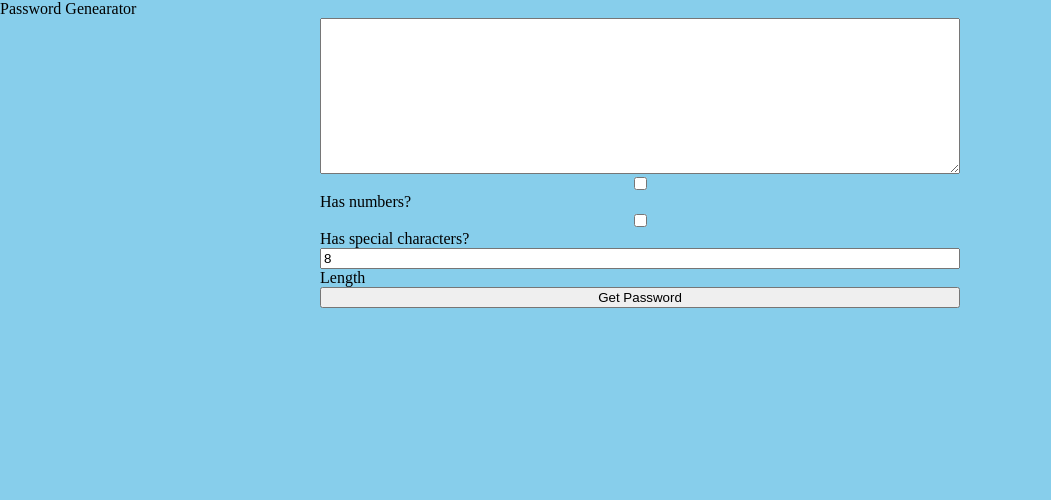
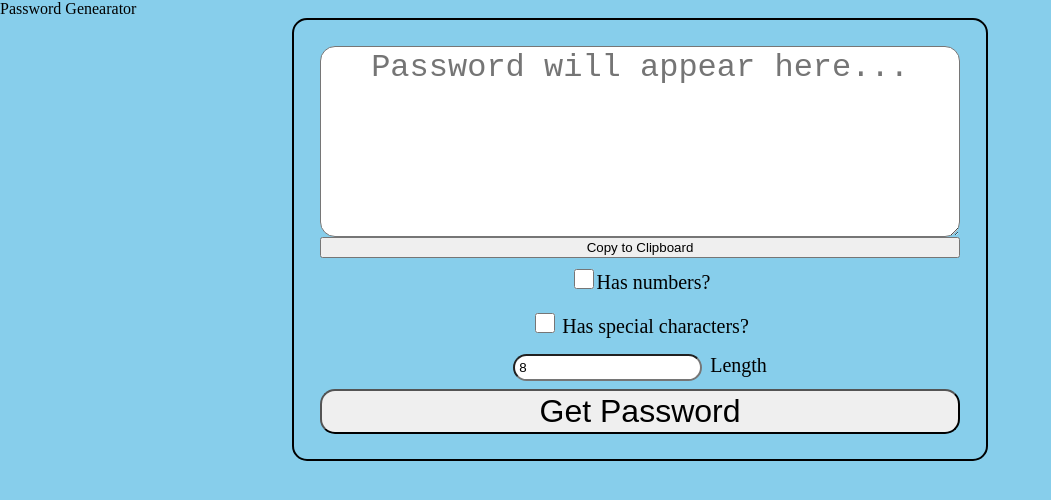
Before and after one commit to Holgermueller/vjspassgen, a plain HTML site: page index.html in a window 1280 px wide. Shown: the whole page, without its empty margins (0-1051 px from the left). Drawn offline with Linux system fonts and the light colour scheme.

Commit message:
can copy password to clipboard

```diff
--- a/index.html
+++ b/index.html
@@ -15,19 +15,33 @@
         name="password-display"
         id="passwordDisplay"
         cols="30"
-        rows="10"
+        rows="5"
+        placeholder="Password will appear here..."
       ></textarea>
+      <label for="password-display"></label>
+      <button
+        class="copy-to-clipboard"
+        id="copyToClipboard"
+        onclick="copyToClipboard()"
+      >
+        Copy to Clipboard
+      </button>
 
+      <div class="input-container">
         <input
           type="checkbox"
           name="hasNumbers"
           value="hasNumbers"
           id="hasNumbers"
         /><label for="hasNumbers">Has numbers?</label>
+      </div>
 
+      <div class="input-container">
         <input type="checkbox" name="hasChars" value="hasChars" id="hasChars" />
         <label for="hasChars">Has special characters?</label>
+      </div>
 
+      <div class="input-container">
         <input
           type="number"
           name="length"
@@ -36,6 +50,7 @@
           value="8"
           placeholder="8"
         /><label for="length">Length</label>
+      </div>
 
       <button
         class="generate-password"
--- a/scripts.js
+++ b/scripts.js
@@ -27,3 +27,13 @@ function generatePassword() {
     document.getElementById("passwordDisplay").innerHTML = newPassword;
   }
 }
+
+function copyToClipboard() {
+  let password = document.getElementById("passwordDisplay").innerHTML;
+  try {
+    navigator.clipboard.writeText(password);
+    console.log("Copied");
+  } catch (error) {
+    console.error("Copy failed: ", error);
+  }
+}
--- a/styles.css
+++ b/styles.css
@@ -8,6 +8,44 @@ html {
 .password-generator {
   width: 50%;
   margin: auto;
+  padding: 2%;
   display: flex;
   flex-direction: column;
+  border: 2px solid black;
+  border-radius: 15px;
 }
+
+.password-display {
+  border-radius: 15px;
+  font-size: 2rem;
+  padding: 2px;
+  text-align: center;
+}
+
+.input-container {
+  margin: 8px auto;
+}
+
+input[type="checkbox"] {
+  width: 20px;
+  height: 20px;
+  border-radius: 15px;
+  padding: 2px;
+}
+
+input[type="number"] {
+  margin-right: 8px;
+  border-radius: 15px;
+  padding: 4px;
+}
+
+label {
+  cursor: pointer;
+  font-size: 1.25rem;
+}
+
+.generate-password {
+  font-size: 2rem;
+  padding: 2px;
+  border-radius: 15px;
+}
```
Lines whose indentation alone changed are shown as unchanged.
